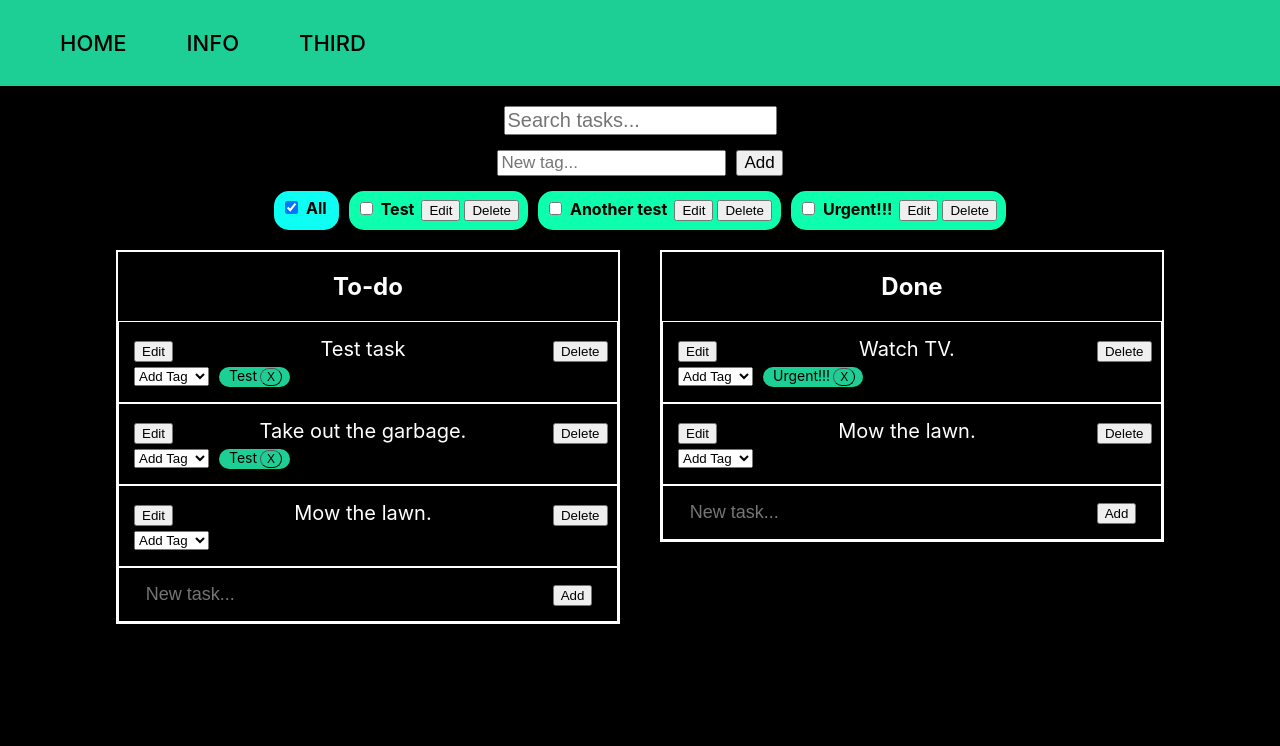
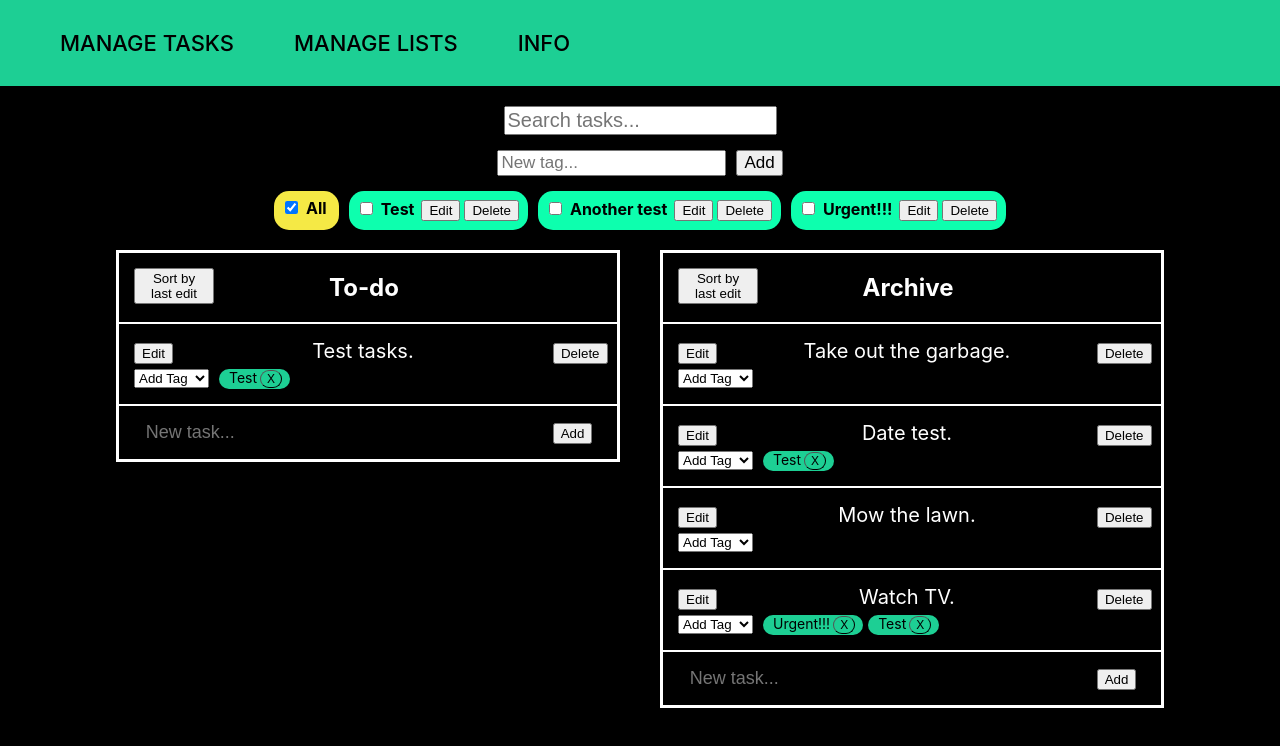
Before and after one commit to attealalahti/task-organizer, a React (Create React App) app: page / in a window 1280 px wide. Shown: the top 746 px of the page. Built offline with nearby package versions, Linux system fonts and the light colour scheme; data requests are answered from the project's data file.

Commit message:
Add button to sort list by last edit.

```diff
--- a/db.json
+++ b/db.json
@@ -1,35 +1,47 @@
 {
   "tasks": [
     {
-      "id": "1",
-      "content": "Take out the garbage.",
-      "tagIds": [
-        "65"
-      ]
-    },
-    {
       "id": "24",
       "content": "Mow the lawn.",
-      "tagIds": []
+      "tagIds": [],
+      "lastEdit": 1638825026139
     },
     {
       "id": "25",
       "content": "Do homework.",
-      "tagIds": []
+      "tagIds": [],
+      "lastEdit": 1638820282877
     },
     {
       "id": "32",
       "content": "Watch TV.",
       "tagIds": [
-        "67"
-      ]
+        "67",
+        "65"
+      ],
+      "lastEdit": 1638821981668
     },
     {
       "id": "38",
-      "content": "Test task",
+      "content": "Test tasks.",
       "tagIds": [
         "65"
-      ]
+      ],
+      "lastEdit": 1638825056163
+    },
+    {
+      "id": "71",
+      "content": "Date test.",
+      "tagIds": [
+        "65"
+      ],
+      "lastEdit": 1638825038204
+    },
+    {
+      "id": "72",
+      "content": "Take out the garbage.",
+      "tagIds": [],
+      "lastEdit": 1638825690602
     }
   ],
   "lists": [
@@ -37,17 +49,17 @@
       "id": "5",
       "title": "To-do",
       "taskIds": [
-        "38",
-        "1",
-        "24"
+        "38"
       ]
     },
     {
       "id": "6",
-      "title": "Done",
+      "title": "Archive",
       "taskIds": [
-        "32",
-        "24"
+        "72",
+        "71",
+        "24",
+        "32"
       ]
     }
   ],
@@ -70,6 +82,6 @@
     }
   ],
   "autoIncrement": {
-    "next": 71
+    "next": 73
   }
 }
--- a/src/App.css
+++ b/src/App.css
@@ -16,6 +16,7 @@ a {
 }
 a:hover {
     background-color: rgb(13, 255, 174);
+    text-decoration: underline;
 }
 .Content {
     margin: auto;
@@ -59,6 +60,19 @@ form.EditTask input {
     border-color: white;
     width: 500px;
     margin: 20px;
+}
+.List .Header {
+    border-style: solid;
+    border-width: 1px;
+    border-color: white;
+}
+.List .Header button {
+    float: left;
+    margin: 15px;
+    width: 80px;
+}
+.List .Header h2 {
+    width: 380px;
 }
 form {
     display: inline;
@@ -107,7 +121,7 @@ input.Submit {
     font-weight: bold;
 }
 .TagContainer div:first-child {
-    background-color: rgb(13, 255, 243);
+    background-color: rgb(245, 233, 69);
 }
 form.EditTag input {
     font-size: 16px;
--- a/src/App.js
+++ b/src/App.js
@@ -9,19 +9,16 @@ function App() {
             <div className="App">
                 <div className="Links">
                     <Link to="/" className="homelink">
-                        HOME
+                        MANAGE TASKS
                     </Link>
+                    <Link to="/lists">MANAGE LISTS</Link>
                     <Link to="/info">INFO</Link>
-                    <Link to="/third_option">THIRD</Link>
                 </div>
                 <div className="Content">
                     <Routes>
                         <Route path="/" element={<MainPage />}></Route>
                         <Route path="info" element={<InfoPage />}></Route>
-                        <Route
-                            path="third_option"
-                            element={"Third option"}
-                        ></Route>
+                        <Route path="lists" element={"Third option"}></Route>
                         <Route
                             path="*"
                             element={
--- a/src/List.js
+++ b/src/List.js
@@ -48,7 +48,14 @@ class List extends React.Component {
         return (
             <div style={this.getIfVisible()}>
                 <div className="List">
-                    <h2>{this.props.list.title}</h2>
+                    <div className="Header">
+                        <button
+                            onClick={() => this.props.onSortByLastEdit(this.props.list)}
+                        >
+                            Sort by last edit
+                        </button>
+                        <h2>{this.props.list.title}</h2>
+                    </div>
                     <Droppable droppableId={this.props.list.id}>
                         {(provided) => (
                             <div ref={provided.innerRef} {...provided.droppableProps}>
@@ -62,6 +69,7 @@ class List extends React.Component {
                                         updateTagIds={this.props.updateTagIds}
                                         selectedTags={this.props.selectedTags}
                                         searchText={this.props.searchText}
+                                        onEdit={this.props.onTaskEdit}
                                     />
                                 ))}
                                 {provided.placeholder}
--- a/src/MainPage.js
+++ b/src/MainPage.js
@@ -43,6 +43,7 @@ class MainPage extends React.Component {
             id: this.state.nextId.toString(),
             content: content,
             tagIds: [],
+            lastEdit: Date.now(),
         };
         newTasks.push(newTask);
         const newTaskIds = Array.from(list.taskIds);
@@ -238,6 +239,26 @@ class MainPage extends React.Component {
     handleSearchChange = (event) => {
         this.setState({ searchText: event.target.value });
     };
+    sortListByLastEdit = async (list) => {
+        const newTaskIds = Array.from(list.taskIds);
+        newTaskIds.sort((a, b) => {
+            let taskA = this.state.tasks.find((task) => task.id === a);
+            let taskB = this.state.tasks.find((task) => task.id === b);
+            return taskB.lastEdit - taskA.lastEdit;
+        });
+        this.updateList(list, newTaskIds);
+        await axios.patch(`http://localhost:3010/lists/${list.id}`, {
+            taskIds: newTaskIds,
+        });
+    };
+    editTask = async (task, newContent) => {
+        const newTask = { ...task, content: newContent, lastEdit: Date.now() };
+        const newTasks = Array.from(this.state.tasks);
+        const index = newTasks.findIndex((t) => t.id === newTask.id);
+        newTasks.splice(index, 1, newTask);
+        this.setState({ tasks: newTasks });
+        await axios.patch(`http://localhost:3010/tasks/${newTask.id}`, newTask);
+    };
     render() {
         if (this.state.loading) {
             return <div>Loading...</div>;
@@ -250,6 +271,7 @@ class MainPage extends React.Component {
                                 id="newTagInput"
                                 placeholder="Search tasks..."
                                 autoComplete="off"
+                                type="search"
                                 onChange={this.handleSearchChange}
                             />
                         </form>
@@ -321,6 +343,8 @@ class MainPage extends React.Component {
                                         }
                                         selectedTags={this.state.selectedTags}
                                         searchText={this.state.searchText}
+                                        onSortByLastEdit={this.sortListByLastEdit}
+                                        onTaskEdit={this.editTask}
                                     />
                                 );
                             })}
--- a/src/Task.js
+++ b/src/Task.js
@@ -8,9 +8,8 @@ class Task extends React.Component {
         super(props);
         this.state = {
             editing: false,
-            content: this.props.task.content,
         };
-        this.editingText = this.state.content;
+        this.editingText = this.props.task.content;
     }
     startEdit = () => {
         this.setState({ editing: true });
@@ -18,7 +17,7 @@ class Task extends React.Component {
     componentDidUpdate() {
         if (this.state.editing) {
             const element = document.getElementById(`taskEdit${this.props.task.id}`);
-            element.value = this.state.content;
+            element.value = this.props.task.content;
             element.focus();
             element.addEventListener("blur", (event) => {
                 this.setState({ editing: false });
@@ -37,18 +36,16 @@ class Task extends React.Component {
                 </form>
             );
         } else {
-            return <span>{this.state.content}</span>;
+            return <span>{this.props.task.content}</span>;
         }
     }
-    handleEditSubmit = async (event) => {
+    handleEditSubmit = (event) => {
         event.preventDefault();
         // Don't do anything if the input only has white space
         if (this.editingText.replace(/\s/g, "").length) {
             // Set the content of the non-editing mode element and exit editing mode
-            this.setState({ content: this.editingText, editing: false });
-            await axios.patch(`http://localhost:3010/tasks/${this.props.task.id}`, {
-                content: this.editingText,
-            });
+            this.setState({ editing: false });
+            this.props.onEdit(this.props.task, this.editingText);
         }
     };
     handleEditChange = (event) => {
@@ -84,7 +81,7 @@ class Task extends React.Component {
                     this.props.task.tagIds.find((myTagId) => myTagId === selectedTagId)
                 )) ||
             (this.props.searchText !== "" &&
-                !this.state.content
+                !this.props.task.content
                     .toLowerCase()
                     .includes(this.props.searchText.toLowerCase()))
         ) {
@@ -105,7 +102,7 @@ class Task extends React.Component {
                             display: this.getIfVisible(),
                         }}
                     >
-                        <div id={this.props.task.id + "grid"} className="GridContainer">
+                        <div className="GridContainer">
                             <div>
                                 <button className="Edit" onClick={this.startEdit}>
                                     Edit
```
